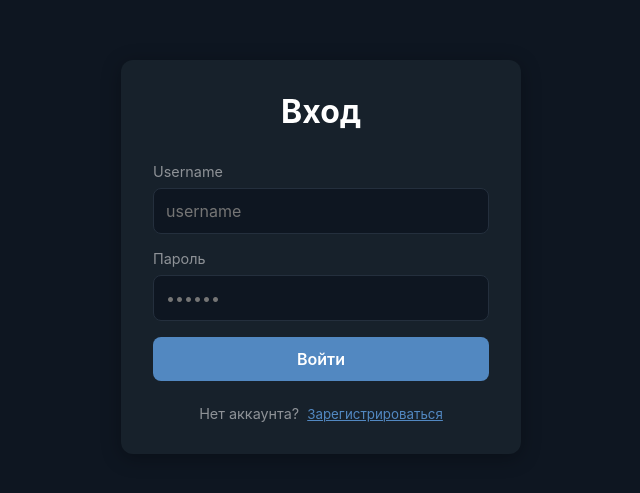
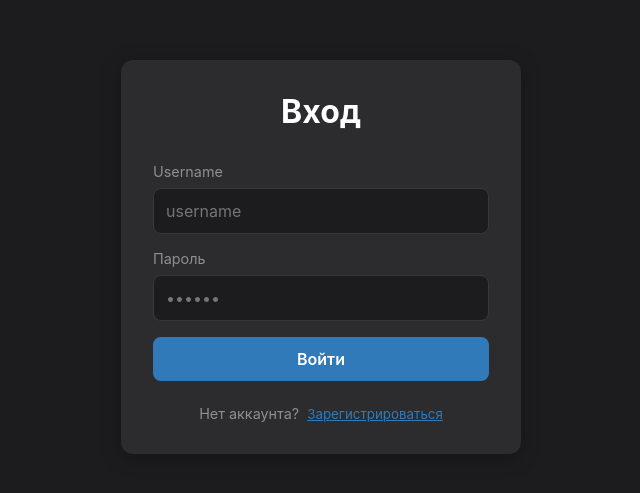
Before and after one commit to shamilfrontend/shomik-messenger, a Vue app in the folder frontend/: page /login in a window 1280 px wide. Shown: the part 143-636 px from the top of the page, without its empty margins (319-959 px from the left). Built offline with nearby package versions, Linux system fonts and the light colour scheme; no server answers.

Commit message:
feat: update

```diff
--- a/frontend/src/components/AuthForm.vue
+++ b/frontend/src/components/AuthForm.vue
@@ -89,14 +89,14 @@ const handleSubmit = async (event?: Event) => {
     width: 100%;
     max-width: 400px;
     padding: 2rem;
-    background: var(--bg-secondary);
-    border-radius: 12px;
-    box-shadow: 0 4px 20px rgba(0, 0, 0, 0.3);
+    background: var(--surface, var(--bg-secondary));
+    border-radius: var(--radius-md, 12px);
+    box-shadow: 0 4px 20px rgba(0, 0, 0, 0.25);
 
     @media (max-width: 768px) {
       padding: 1.5rem;
       margin: 1rem;
-      border-radius: 8px;
+      border-radius: var(--radius-sm, 8px);
     }
   }
 
--- a/frontend/src/components/ChatWindow.vue
+++ b/frontend/src/components/ChatWindow.vue
@@ -2152,7 +2152,7 @@ const reactionPopoverUsers = computed(() => {
   &__header {
     padding: 1rem;
     border-bottom: 1px solid var(--border-color);
-    background: var(--bg-secondary);
+    background: var(--surface, var(--bg-secondary));
     display: flex;
     align-items: center;
     gap: 0.75rem;
@@ -2301,7 +2301,8 @@ const reactionPopoverUsers = computed(() => {
     h3 {
       margin: 0;
       color: var(--text-primary);
-      font-size: 1rem;
+      font-size: var(--font-heading-size, 1rem);
+      font-weight: var(--font-heading-weight, 600);
       transition: color 0.2s;
     }
   }
@@ -2770,8 +2771,8 @@ const reactionPopoverUsers = computed(() => {
     justify-content: space-between;
     gap: 0.5rem;
     padding: 1rem 0.75rem;
-    background: var(--bg-primary);
-    border-radius: 0 0 8px 8px;
+    background: var(--surface, var(--bg-primary));
+    border-radius: 0 0 var(--radius-sm, 8px) var(--radius-sm, 8px);
     border-left: 3px solid var(--accent-color);
     box-shadow: 0 1px 3px rgba(0, 0, 0, 0.08);
     flex-shrink: 0;
@@ -3173,12 +3174,12 @@ const reactionPopoverUsers = computed(() => {
 
   &__message-bubble {
     padding: 0.5rem 0.75rem;
-    background: var(--bg-secondary);
-		border-radius: 12px 12px 12px 4px;
+    background: var(--surface, var(--bg-secondary));
+    border-radius: var(--radius-md, 12px) var(--radius-md, 12px) var(--radius-md, 12px) 4px;
     color: var(--text-primary);
     position: relative;
     word-wrap: break-word;
-    box-shadow: 0 1px 2px rgba(0, 0, 0, 0.1);
+    box-shadow: 0 1px 2px rgba(0, 0, 0, 0.08);
 
     &--transparent {
       background: transparent;
@@ -3228,7 +3229,6 @@ const reactionPopoverUsers = computed(() => {
     text-decoration: underline;
     word-break: break-all;
     transition: opacity 0.2s;
-		outline: 1px solid red;
 
     &:hover {
       opacity: 0.8;
--- a/frontend/src/components/ConfirmModal.vue
+++ b/frontend/src/components/ConfirmModal.vue
@@ -80,8 +80,8 @@ onUnmounted(() => {
 }
 
 .confirm-modal__container {
-  background: var(--bg-secondary);
-  border-radius: 12px;
+  background: var(--surface, var(--bg-secondary));
+  border-radius: var(--radius-md, 12px);
   box-shadow: 0 8px 24px rgba(0, 0, 0, 0.3);
   max-width: 400px;
   width: 100%;
@@ -123,7 +123,7 @@ onUnmounted(() => {
 
 .confirm-modal__button {
   padding: 0.625rem 1.25rem;
-  border-radius: 8px;
+  border-radius: var(--radius-sm, 8px);
   font-size: 0.9375rem;
   font-weight: 500;
   cursor: pointer;
@@ -147,7 +147,8 @@ onUnmounted(() => {
     color: white;
 
     &:hover {
-      opacity: 0.9;
+      background: var(--accent-hover);
+      opacity: 0.95;
     }
 
     &:active {
--- a/frontend/src/components/MessageInput.vue
+++ b/frontend/src/components/MessageInput.vue
@@ -426,7 +426,7 @@ const insertEmoji = (emoji: string): void => {
 .message-input {
   padding: 1rem;
   border-top: 1px solid var(--border-color);
-  background: var(--bg-secondary);
+  background: var(--surface, var(--bg-secondary));
   flex-shrink: 0;
 
   &__file-hidden {
@@ -575,7 +575,7 @@ const insertEmoji = (emoji: string): void => {
     padding: 0.75rem 1rem 0.75rem 6.5rem;
     background: var(--bg-primary);
     border: 1px solid var(--border-color);
-    border-radius: 24px;
+    border-radius: var(--radius-md, 12px);
     color: var(--text-primary);
     font-size: 0.95rem;
     font-family: inherit;
@@ -606,12 +606,12 @@ const insertEmoji = (emoji: string): void => {
     border: none;
     border-radius: 50%;
     color: #fff;
-		padding: 0;
+    padding: 0;
     cursor: pointer;
     display: flex;
     align-items: center;
     justify-content: center;
-    transition: transform 0.2s;
+    transition: all 0.2s ease;
     flex-shrink: 0;
 
     @media (max-width: 768px) {
@@ -620,7 +620,8 @@ const insertEmoji = (emoji: string): void => {
     }
 
     &:hover {
-      transform: scale(1.1);
+      background: var(--accent-hover);
+      transform: scale(1.05);
     }
 
     &:active {
--- a/frontend/src/components/NotificationToast.vue
+++ b/frontend/src/components/NotificationToast.vue
@@ -37,9 +37,9 @@ const { notifications, removeNotification } = useNotifications();
   justify-content: space-between;
   gap: 1rem;
   padding: 1rem;
-  background: var(--bg-secondary);
-  border-radius: 8px;
-  box-shadow: 0 4px 12px rgba(0, 0, 0, 0.3);
+  background: var(--surface, var(--bg-secondary));
+  border-radius: var(--radius-sm, 8px);
+  box-shadow: 0 4px 12px rgba(0, 0, 0, 0.25);
   border-left: 4px solid;
 
   &--success {
--- a/frontend/src/composables/useSettings.ts
+++ b/frontend/src/composables/useSettings.ts
@@ -4,6 +4,8 @@ import { profileService } from '../services/profile.service';
 
 const DEFAULT_MESSAGE_TEXT_SIZE = 14;
 const DEFAULT_THEME = 'system';
+const DEFAULT_THEME_PRESET = 'default';
+const THEME_PRESET_KEY = 'shomik-theme-preset';
 const DEFAULT_TASKS = false;
 
 // Инициализируем значение из пользователя или используем значения по умолчанию
@@ -28,8 +30,18 @@ const getInitialMutedChats = (): string[] => {
   return Array.isArray(list) ? [...list] : [];
 };
 
+const getInitialThemePreset = (): string => {
+  try {
+    const stored = localStorage.getItem(THEME_PRESET_KEY);
+    return stored === 'simple' || stored === 'neon' ? stored : DEFAULT_THEME_PRESET;
+  } catch {
+    return DEFAULT_THEME_PRESET;
+  }
+};
+
 const messageTextSize = ref<number>(getInitialTextSize());
 const theme = ref<string>(getInitialTheme());
+const themePreset = ref<string>(getInitialThemePreset());
 const tasks = ref<boolean>(getInitialTasks());
 const mutedChats = ref<string[]>(getInitialMutedChats());
 
@@ -78,9 +90,23 @@ const applyTheme = (themeValue: string): void => {
   document.documentElement.setAttribute('data-theme', actualTheme);
 };
 
+const applyThemePreset = (preset: string): void => {
+  if (preset === 'default') {
+    document.documentElement.removeAttribute('data-preset');
+  } else {
+    document.documentElement.setAttribute('data-preset', preset);
+  }
+  try {
+    localStorage.setItem(THEME_PRESET_KEY, preset);
+  } catch {
+    // ignore
+  }
+};
+
 // Инициализируем настройки при загрузке
 applyTextSize(messageTextSize.value);
 applyTheme(theme.value);
+applyThemePreset(themePreset.value);
 
 // Отслеживаем изменения пользователя и обновляем настройки
 const authStore = useAuthStore();
@@ -111,6 +137,10 @@ watch(messageTextSize, (newSize) => {
 // Отслеживаем изменения темы и применяем их
 watch(theme, (newTheme) => {
   applyTheme(newTheme);
+});
+
+watch(themePreset, (newPreset) => {
+  applyThemePreset(newPreset);
 });
 
 export const useSettings = () => {
@@ -203,13 +233,20 @@ export const useSettings = () => {
 
   const isChatMuted = (chatId: string): boolean => mutedChats.value.includes(chatId);
 
+  const setThemePreset = (preset: string): void => {
+    themePreset.value = preset === 'simple' || preset === 'neon' ? preset : DEFAULT_THEME_PRESET;
+    applyThemePreset(themePreset.value);
+  };
+
   return {
     messageTextSize,
     theme,
+    themePreset,
     tasks,
     mutedChats,
     setMessageTextSize,
     setTheme,
+    setThemePreset,
     setTasks,
     setMutedChats,
     toggleChatMuted,
--- a/frontend/src/styles/main.scss
+++ b/frontend/src/styles/main.scss
@@ -1,38 +1,66 @@
 :root {
   --message-text-size: 14px;
+  /* Типографика */
+  --font-heading-size: 1.25rem;
+  --font-heading-weight: 600;
+  --radius-sm: 8px;
+  --radius-md: 12px;
+  --radius-lg: 16px;
 }
 
-/* Темная тема (Telegram Night) */
+/* MAX-style: тёмная тема (нейтральные тёмно-серые) */
 [data-theme="dark"] {
-  --bg-primary: #0e1621;
-  --bg-secondary: #17212b;
+  --bg-primary: #1c1c1e;
+  --bg-secondary: #2c2c2e;
+  --surface: #2c2c2e;
   --text-primary: #ffffff;
-  --text-secondary: #8e9297;
-  --border-color: #242f3d;
-  --accent-color: #5288c1;
-  --accent-hover: #5a92d1;
+  --text-secondary: #8e8e93;
+  --border-color: #38383a;
+  --border-subtle: #48484a;
+  --accent-color: #317ab9;
+  --accent-hover: #4a8fc7;
 }
 
-/* Светлая тема (Telegram Light) */
+/* MAX-style: светлая тема */
 [data-theme="light"] {
   --bg-primary: #ffffff;
-  --bg-secondary: #f0f0f0;
+  --bg-secondary: #f2f2f7;
+  --surface: #ffffff;
   --text-primary: #000000;
-  --text-secondary: #707579;
-  --border-color: #e4e4e4;
-  --accent-color: #3390ec;
-  --accent-hover: #2b7fd1;
+  --text-secondary: #6c6c70;
+  --border-color: #e5e5ea;
+  --border-subtle: #d1d1d6;
+  --accent-color: #317ab9;
+  --accent-hover: #2563a0;
 }
 
-/* Значения по умолчанию (темная тема) */
+/* Значения по умолчанию (тёмная тема, MAX-style) */
 :root:not([data-theme]) {
-  --bg-primary: #0e1621;
-  --bg-secondary: #17212b;
+  --bg-primary: #1c1c1e;
+  --bg-secondary: #2c2c2e;
+  --surface: #2c2c2e;
   --text-primary: #ffffff;
-  --text-secondary: #8e9297;
-  --border-color: #242f3d;
-  --accent-color: #5288c1;
-  --accent-hover: #5a92d1;
+  --text-secondary: #8e8e93;
+  --border-color: #38383a;
+  --border-subtle: #48484a;
+  --accent-color: #317ab9;
+  --accent-hover: #4a8fc7;
+}
+
+/* Пресеты оформления (именованные темы в стиле MAX) */
+[data-preset="simple"] {
+  --accent-color: #5c6bc0;
+  --accent-hover: #7986cb;
+}
+
+[data-preset="neon"] {
+  --accent-color: #00d4aa;
+  --accent-hover: #26e6bd;
+}
+
+[data-theme="light"][data-preset="neon"] {
+  --accent-color: #00b894;
+  --accent-hover: #00cec9;
 }
 
 * {
```
Also changed, not shown: frontend/src/components/ChatList.vue (+60 -34 lines), frontend/src/components/ProfileDesign.vue (+62 -5 lines). Lines whose indentation alone changed are shown as unchanged.
